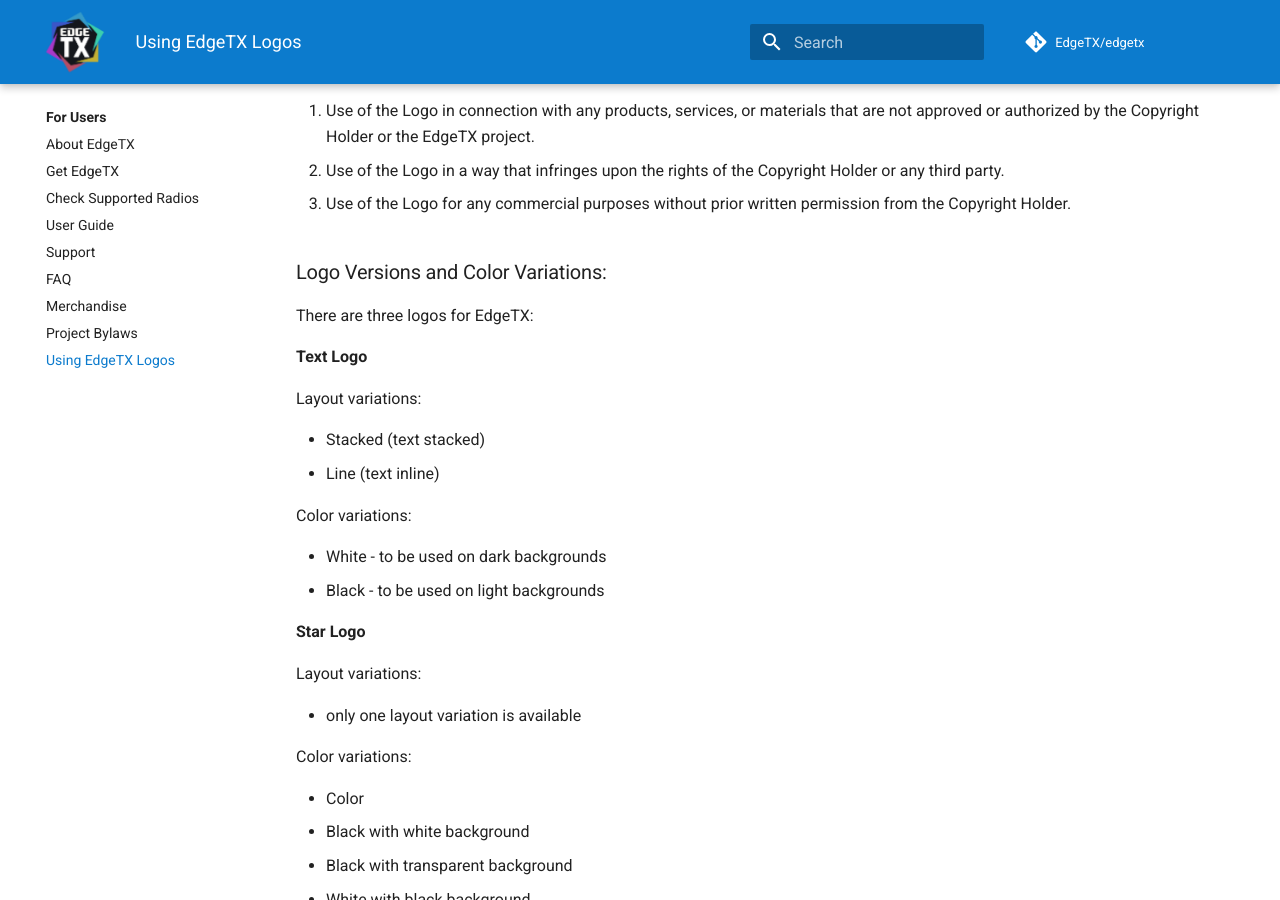
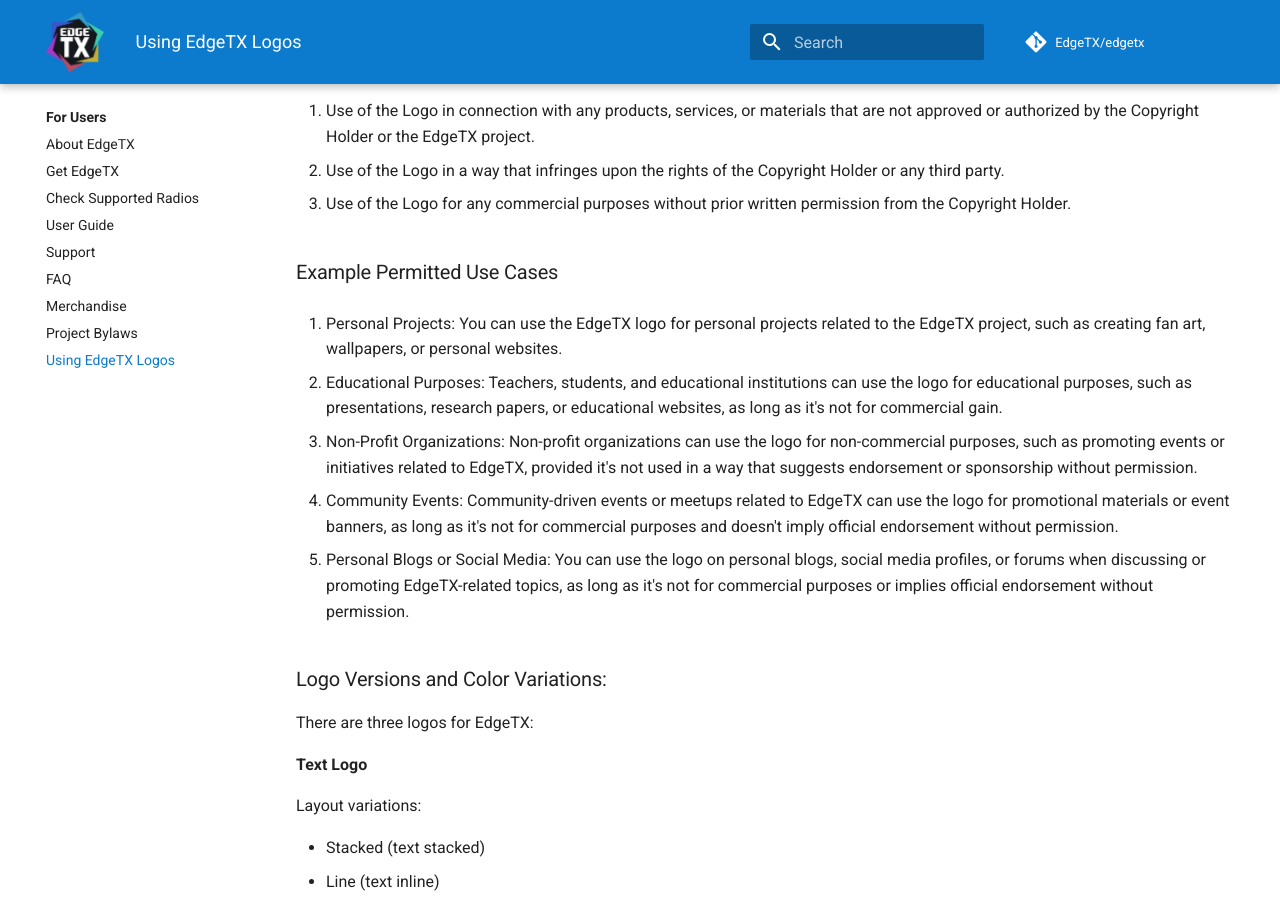
Before and after one commit to EdgeTX/edgetx.github.io, an MkDocs documentation site: the page built from docs/logos.md, in a window 1280 px wide and 900 px high, scrolled down 926 px. Built offline with MkDocs 1.6.1 and Material for MkDocs 9.7.7, drawn with Linux system fonts in a browser that asks for light colours; comment, search, counter and statistics services are not loaded.

Commit message:
Update logos.md

```diff
--- a/docs/logos.md
+++ b/docs/logos.md
@@ -31,6 +31,20 @@
 2. Use of the Logo in a way that infringes upon the rights of the Copyright Holder or any third party.
 
 3. Use of the Logo for any commercial purposes without prior written permission from the Copyright Holder.
+
+
+### Example Permitted Use Cases
+
+1. Personal Projects: You can use the EdgeTX logo for personal projects related to the EdgeTX project, such as creating fan art, wallpapers, or personal websites.
+
+2. Educational Purposes: Teachers, students, and educational institutions can use the logo for educational purposes, such as presentations, research papers, or educational websites, as long as it's not for commercial gain.
+
+3. Non-Profit Organizations: Non-profit organizations can use the logo for non-commercial purposes, such as promoting events or initiatives related to EdgeTX, provided it's not used in a way that suggests endorsement or sponsorship without permission.
+
+4. Community Events: Community-driven events or meetups related to EdgeTX can use the logo for promotional materials or event banners, as long as it's not for commercial purposes and doesn't imply official endorsement without permission.
+
+5. Personal Blogs or Social Media: You can use the logo on personal blogs, social media profiles, or forums when discussing or promoting EdgeTX-related topics, as long as it's not for commercial purposes or implies official endorsement without permission.
+
 
 ### Logo Versions and Color Variations:
 
```
